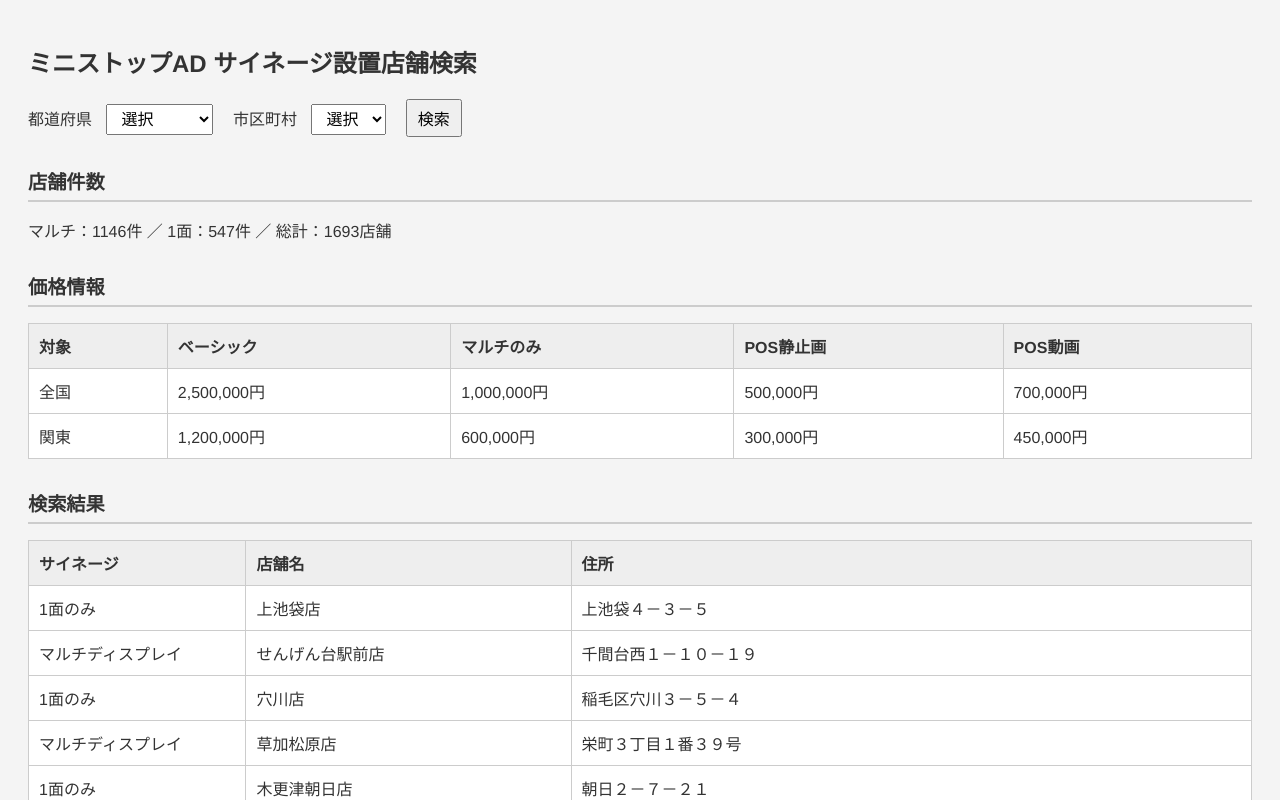
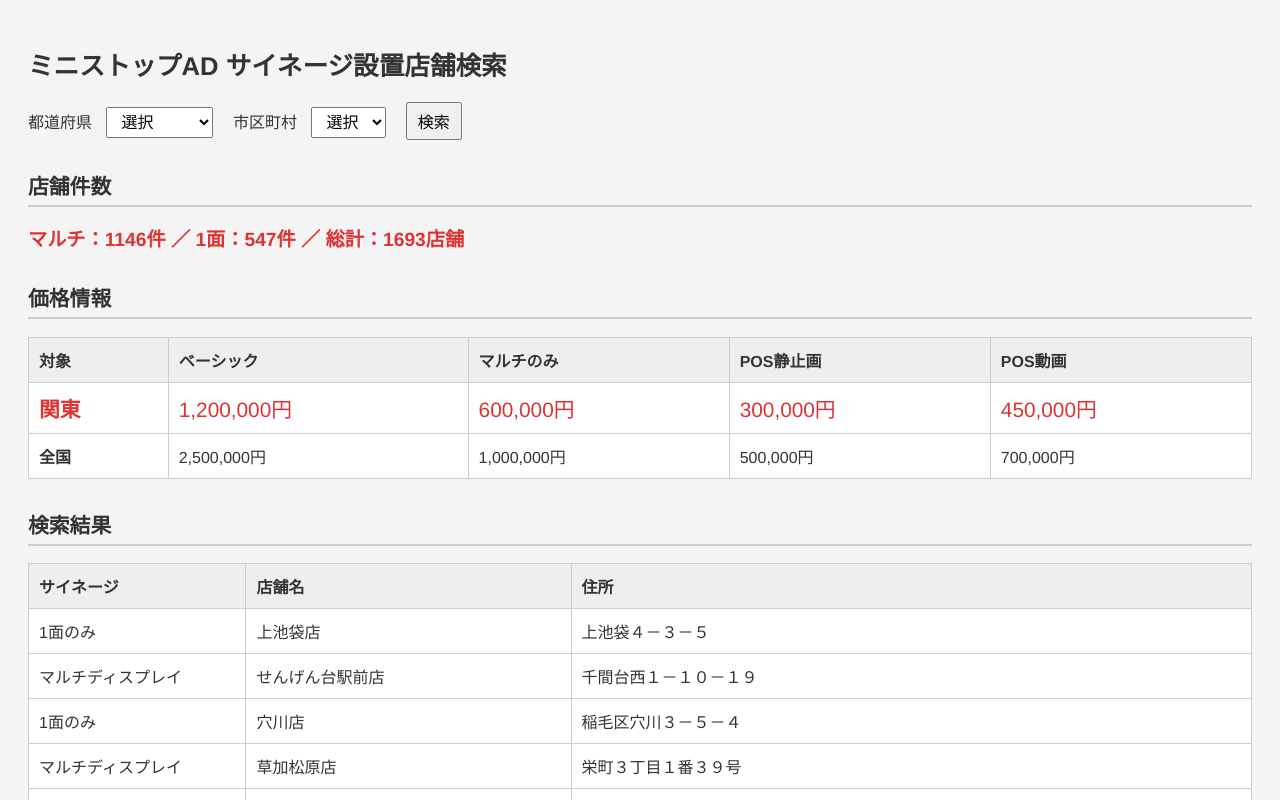
Before and after one commit to pachi-town/mini-AD, a plain HTML site: page index.html in a window 1280 px wide. Both pictures are taken after a click on the button "検索". Shown: the top 800 px of the page. Drawn offline with Linux system fonts and the light colour scheme.

Commit message:
Add files via upload

```diff
--- a/script.js
+++ b/script.js
@@ -77,7 +77,7 @@ function renderResults() {
   const priceBody = document.getElementById("priceTableBody");
   priceBody.innerHTML = "";
 
-  function createRow(label, price) {
+  function createRow(label, price, emphasize = false) {
     if (!price) return;
     const tr = document.createElement("tr");
     tr.innerHTML = `
@@ -87,10 +87,12 @@ function renderResults() {
       <td>${price["POS静止画"].toLocaleString()}円</td>
       <td>${price["POS動画"].toLocaleString()}円</td>
     `;
+    if (emphasize) tr.style.fontSize = "1.3rem";
     priceBody.appendChild(tr);
   }
 
+  // 表示順序: 都道府県 > エリア > 全国
+  if (prefPrice) createRow(pref, prefPrice, true);
+  if (areaPrice) createRow(aliasedArea, areaPrice);
   createRow("全国", nationalPrice);
-  if (areaPrice) createRow(aliasedArea, areaPrice);
-  if (prefPrice) createRow(pref, prefPrice);
 }
--- a/style.css
+++ b/style.css
@@ -6,11 +6,11 @@ body {
   padding: 20px;
 }
 h1 {
-  font-size: 1.5em;
+  font-size: 1.6em;
   margin-bottom: 20px;
 }
 h2 {
-  font-size: 1.2em;
+  font-size: 1.3em;
   margin-top: 30px;
   border-bottom: 2px solid #ccc;
   padding-bottom: 5px;
@@ -39,3 +39,21 @@ th, td {
 th {
   background: #eee;
 }
+#storeSummary {
+  font-size: 1.2rem;
+  font-weight: bold;
+  color: #d33;
+  margin-top: 10px;
+}
+.price-table-caption {
+  font-size: 0.9rem;
+  color: #555;
+  margin-bottom: 8px;
+}
+.price-panel table td:first-child {
+  font-weight: bold;
+}
+.price-panel table tr:first-child td {
+  font-size: 1.3rem;
+  color: #d33;
+}
```
